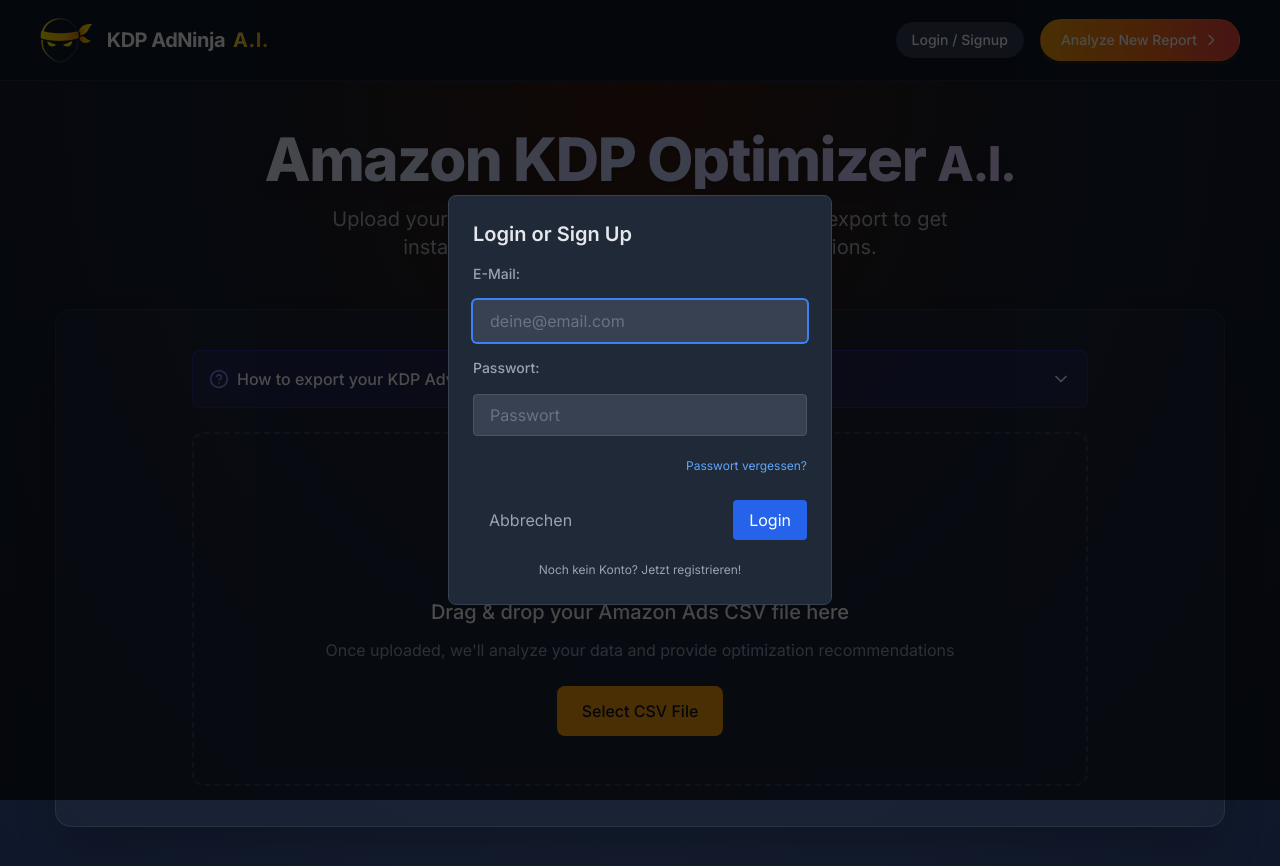
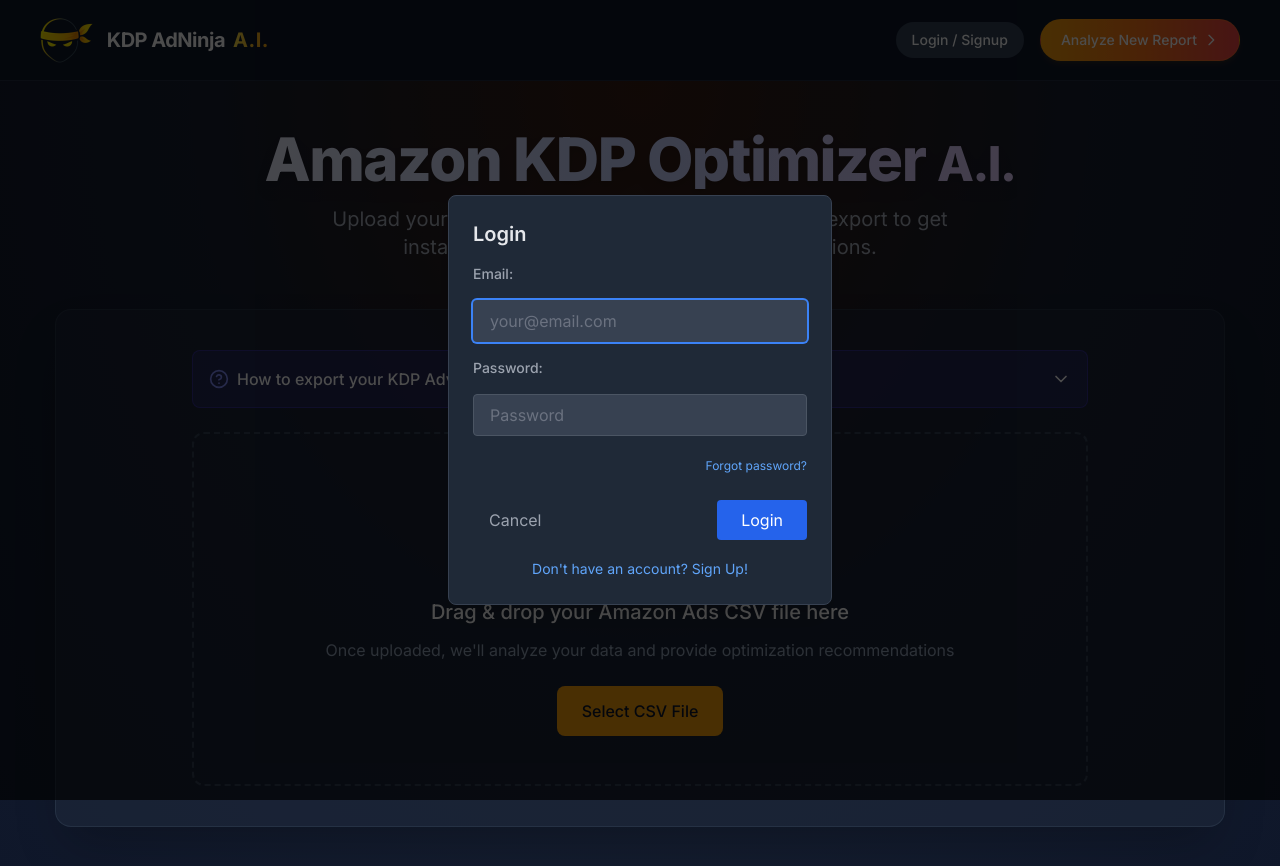
Before and after one commit to KonradBi/KDP-Ads-Optimizer-, a Next.js app: page /upload in a window 1280 px wide. Both pictures are taken after a click on the button "Login / Signup". Shown: the top 866 px of the page. Built offline with nearby package versions, Linux system fonts and the light colour scheme; no server answers.

Commit message:
chore(ui): translate LoginModal component to English

```diff
--- a/src/components/LoginModal.tsx
+++ b/src/components/LoginModal.tsx
@@ -17,7 +17,7 @@
   const [password, setPassword] = useState('');
   const [message, setMessage] = useState('');
   const [error, setError] = useState('');
-  const [isLogin, setIsLogin] = useState(true); // true = Login, false = Registrierung
+  const [isLogin, setIsLogin] = useState(true); // true = Login, false = Sign Up
   const [loading, setLoading] = useState(false);
   const [disableFields, setDisableFields] = useState(false);
 
@@ -39,11 +39,11 @@
     setError('');
     setMessage('');
     if (!email || !password) {
-      setError('Bitte E-Mail und Passwort eingeben.');
+      setError('Please enter email and password.');
       return;
     }
     if (!isLogin && password.length < MIN_PASSWORD_LENGTH) {
-      setError(`Das Passwort muss mindestens ${MIN_PASSWORD_LENGTH} Zeichen lang sein.`);
+      setError(`Password must be at least ${MIN_PASSWORD_LENGTH} characters long.`);
       return;
     }
     setLoading(true);
@@ -53,12 +53,12 @@
         const { error } = await supabaseClient.auth.signInWithPassword({ email, password });
         if (error) {
           if (error.message.toLowerCase().includes('invalid login credentials')) {
-            setError('Falsche E-Mail oder Passwort.');
+            setError('Incorrect email or password.');
           } else {
             setError(error.message);
           }
         } else {
-          setMessage('Login erfolgreich!');
+          setMessage('Login successful!');
           setDisableFields(true); // Keep fields disabled while navigating
 
           if (redirectTo) {
@@ -76,7 +76,7 @@
           }
         }
       } else {
-        // Registrierung
+        // Sign Up
         // Construct the redirect URL. Use the passed redirectTo prop or default to the origin.
         // IMPORTANT: Ensure the page receiving the redirect (e.g., /upload) correctly handles the session and potential actions.
         const redirectUrl = redirectTo || `${window.location.origin}/`; // Default to origin if not provided
@@ -88,19 +88,19 @@
         });
         if (error) {
           if (error.message.toLowerCase().includes('user already registered')) {
-            setError('Diese E-Mail ist bereits registriert.');
+            setError('This email is already registered.');
           } else if (error.message.toLowerCase().includes('password')) {
-            setError('Das Passwort ist zu schwach oder entspricht nicht den Anforderungen.');
+            setError('Password is too weak or does not meet requirements.');
           } else {
             setError(error.message);
           }
         } else {
-          setMessage('Registrierung erfolgreich! Bitte bestätige deine E-Mail.');
+          setMessage('Registration successful! Please confirm your email.');
           setDisableFields(true);
         }
       }
     } catch (err: any) {
-      setError(err.message || 'Unbekannter Fehler.');
+      setError(err.message || 'Unknown error.');
     } finally {
       setLoading(false);
     }
@@ -110,7 +110,7 @@
     setError('');
     setMessage('');
     if (!email) {
-      setError('Bitte zuerst eine E-Mail eingeben.');
+      setError('Please enter an email first.');
       return;
     }
     setLoading(true);
@@ -118,11 +118,11 @@
       const { error } = await supabaseClient.auth.resetPasswordForEmail(email);
       if (error) setError(error.message);
       else {
-        setMessage('Passwort-Reset-E-Mail wurde gesendet!');
+        setMessage('Password reset email sent!');
         setDisableFields(true);
       }
     } catch (err: any) {
-      setError(err.message || 'Unbekannter Fehler beim Senden der Reset-E-Mail.');
+      setError(err.message || 'Unknown error sending reset email.');
     } finally {
       setLoading(false);
     }
@@ -147,18 +147,18 @@
       {/* Dark background, rounded corners, padding, max-width */}
       <div className="bg-gray-800 rounded-lg p-6 w-full max-w-sm shadow-xl border border-gray-700">
         {/* Lighter text color for heading */}
-        <h2 className="text-xl font-semibold mb-4 text-gray-200">Login or Sign Up</h2>
+        <h2 className="text-xl font-semibold mb-4 text-gray-200">{isLogin ? 'Login' : 'Sign Up'}</h2>
         {/* Adjusted message/error text colors */}
         {message && <p className="text-green-400 mb-4 text-sm"> {message}</p>}
         {error && <p className="text-red-400 mb-4 text-sm"> {error}</p>}
 
-        <form onSubmit={handleSubmit} className="space-y-4" aria-label={isLogin ? 'Login-Formular' : 'Registrierungsformular'}>
-          <label htmlFor="email-input" className="block text-sm font-medium text-gray-400">E-Mail:</label>
+        <form onSubmit={handleSubmit} className="space-y-4" aria-label={isLogin ? 'Login form' : 'Registration form'}>
+          <label htmlFor="email-input" className="block text-sm font-medium text-gray-400">Email:</label>
           <input
             id="email-input"
             type="email"
             required
-            placeholder="deine@email.com"
+            placeholder="your@email.com"
             value={email}
             onChange={(e) => setEmail(e.target.value)}
             className="w-full px-4 py-2 border border-gray-600 rounded bg-gray-700 text-white placeholder-gray-500 focus:outline-none focus:ring-2 focus:ring-blue-500 focus:border-transparent"
@@ -166,14 +166,14 @@
             autoComplete="email"
             disabled={disableFields || loading}
             aria-disabled={disableFields || loading}
-            aria-label="E-Mail-Adresse"
+            aria-label="Email address"
           />
-          <label htmlFor="password-input" className="block text-sm font-medium text-gray-400">Passwort:</label>
+          <label htmlFor="password-input" className="block text-sm font-medium text-gray-400">Password:</label>
           <input
             id="password-input"
             type="password"
             required
-            placeholder="Passwort"
+            placeholder="Password"
             value={password}
             onChange={(e) => setPassword(e.target.value)}
             className="w-full px-4 py-2 border border-gray-600 rounded bg-gray-700 text-white placeholder-gray-500 focus:outline-none focus:ring-2 focus:ring-blue-500 focus:border-transparent"
@@ -181,12 +181,12 @@
             autoComplete={isLogin ? 'current-password' : 'new-password'}
             disabled={disableFields || loading}
             aria-disabled={disableFields || loading}
-            aria-label="Passwort"
+            aria-label="Password"
           />
           {!isLogin && (
-            <div className="text-xs text-gray-400 mt-1">Mindestens {MIN_PASSWORD_LENGTH} Zeichen</div>
+            <div className="text-xs text-gray-400 mt-1">Minimum {MIN_PASSWORD_LENGTH} characters</div>
           )}
-          {/* Passwort vergessen Link nur im Login-Modus */}
+          {/* Forgot password link only in login mode */}
           {isLogin && (
             <div className="text-right">
               <button
@@ -196,11 +196,11 @@
                 disabled={loading || !email || disableFields}
                 aria-disabled={loading || !email || disableFields}
               >
-                Passwort vergessen?
+                Forgot password?
               </button>
             </div>
           )}
-          {/* Flex container für Buttons */}
+          {/* Flex container for buttons */}
           <div className="flex justify-between pt-2 space-x-3">
             <button
               type="button"
@@ -209,32 +209,35 @@
               disabled={loading}
               aria-disabled={loading}
             >
-              Abbrechen
+              Cancel
             </button>
             <button
               type="submit"
-              className="px-4 py-2 bg-blue-600 hover:bg-blue-700 text-white rounded transition-colors duration-150 ease-in-out focus:outline-none focus:ring-2 focus:ring-blue-500 focus:ring-offset-2 focus:ring-offset-gray-800 flex items-center justify-center"
+              className="px-6 py-2 bg-blue-600 text-white rounded hover:bg-blue-700 focus:outline-none focus:ring-2 focus:ring-blue-500 focus:ring-offset-2 focus:ring-offset-gray-800 disabled:opacity-50 transition-colors duration-150 ease-in-out"
+              disabled={disableFields || loading}
+              aria-live="polite"
+            >
+              {loading ? (
+                <svg className="animate-spin h-5 w-5 text-white" xmlns="http://www.w3.org/2000/svg" fill="none" viewBox="0 0 24 24">
+                  <circle className="opacity-25" cx="12" cy="12" r="10" stroke="currentColor" strokeWidth="4"></circle>
+                  <path className="opacity-75" fill="currentColor" d="M4 12a8 8 0 018-8V0C5.373 0 0 5.373 0 12h4zm2 5.291A7.962 7.962 0 014 12H0c0 3.042 1.135 5.824 3 7.938l3-2.647z"></path>
+                </svg>
+              ) : isLogin ? 'Login' : 'Sign Up'}
+            </button>
+          </div>
+          {/* Toggle between Login and Sign Up */}
+          <div className="text-center mt-4">
+            <button
+              type="button"
+              onClick={toggleMode}
+              className="text-sm text-blue-400 hover:underline"
               disabled={loading || disableFields}
               aria-disabled={loading || disableFields}
             >
-              {loading ? (
-                <svg className="animate-spin h-5 w-5 mr-2 text-white" xmlns="http://www.w3.org/2000/svg" fill="none" viewBox="0 0 24 24"><circle className="opacity-25" cx="12" cy="12" r="10" stroke="currentColor" strokeWidth="4"></circle><path className="opacity-75" fill="currentColor" d="M4 12a8 8 0 018-8v8z"></path></svg>
-              ) : null}
-              {isLogin ? 'Login' : 'Registrieren'}
+              {isLogin ? "Don't have an account? Sign Up!" : "Already have an account? Login!"}
             </button>
           </div>
         </form>
-        <div className="text-center mt-4">
-          <button
-            type="button"
-            onClick={toggleMode}
-            className="text-xs text-gray-400 hover:underline"
-            disabled={loading}
-            aria-disabled={loading}
-          >
-            {isLogin ? 'Noch kein Konto? Jetzt registrieren!' : 'Schon registriert? Jetzt einloggen!'}
-          </button>
-        </div>
       </div>
     </div>
   );
```
